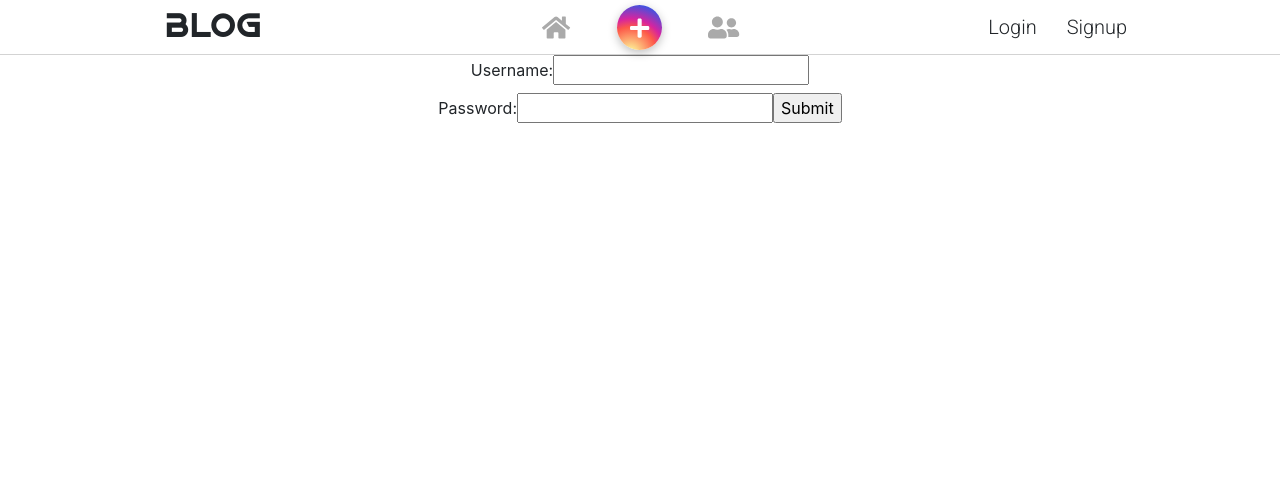
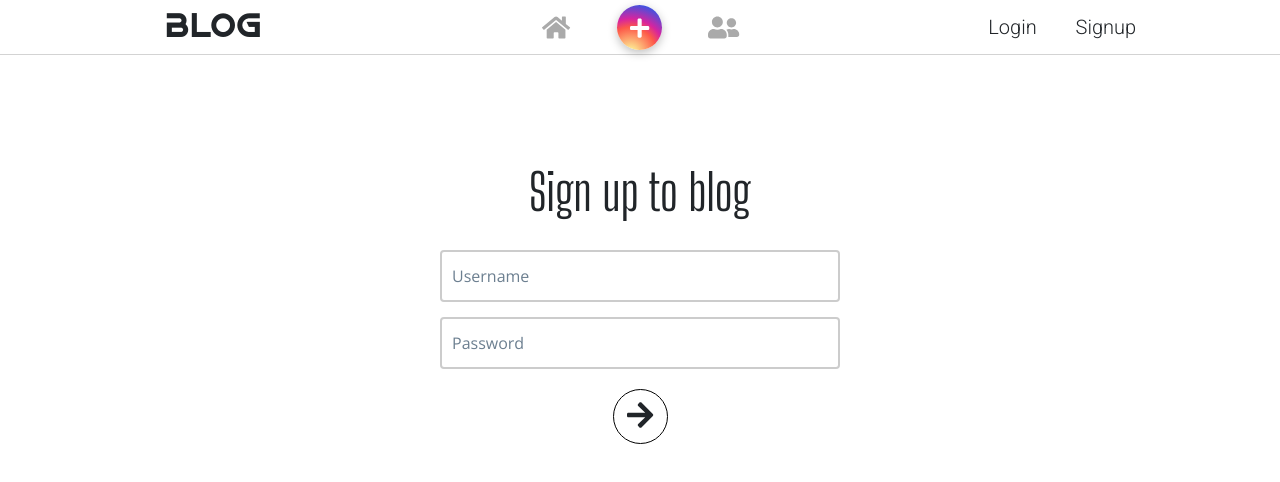
Before and after one commit to bbugday/articles-frontend, a React (Create React App) app: page /signup in a window 1280 px wide. Shown: the top 482 px of the page. Built offline with nearby package versions, Linux system fonts and the light colour scheme.

Commit message:
signup page

```diff
--- a/src/App.js
+++ b/src/App.js
@@ -1,27 +1,24 @@
 import './App.css';
 import React from 'react';
 import Navbar from './components/navbar/Navbar';
-import { BrowserRouter as Router, Switch, Route} from "react-router-dom";
+import {BrowserRouter as Router, Route} from "react-router-dom";
 import Login from './components/authentication/Login';
 import Signup from './components/authentication/Signup';
 import Home from './components/Home';
-import Create from './components/Create';
-import { Container } from "react-bootstrap";
+import Create from './components/article/Create';
 import AuthProvider from './contexts/AuthContext';
 
 export default function App() {
   return (
     <AuthProvider>
       <Router>
+          <div className="App">
             <Navbar/>
-        <Container>
-            <div className="App">
             <Route exact path="/" component = {Home}/>
             <Route path="/login" component = {Login}/>
             <Route path="/signup" component = {Signup}/>
             <Route path="/create" component = {Create}/>
           </div>
-        </Container>
       </Router>
     </AuthProvider>
 
--- a/src/components/Create.js
+++ b/src/components/article/Create.js
@@ -1,6 +1,6 @@
 import React, {useRef, useState, useContext} from "react";
 import {Card, Form, Button, Alert} from 'react-bootstrap';
-import {AuthContext} from '../contexts/AuthContext';
+import {AuthContext} from '../../contexts/AuthContext';
 
 export default function Create(props){
   const {currentUser} = useContext(AuthContext);
--- a/src/components/authentication/Login.js
+++ b/src/components/authentication/Login.js
@@ -54,4 +54,4 @@ export default function Login(props){
       }
     </div>
 	)
-}
+};
--- a/src/components/authentication/Signup.js
+++ b/src/components/authentication/Signup.js
@@ -1,15 +1,16 @@
 import React, {useState, useContext, useRef} from "react";
 import Cookies from 'universal-cookie';
 import {AuthContext} from '../../contexts/AuthContext';
+import './Signup.scss'
+import {FontAwesomeIcon} from '@fortawesome/react-fontawesome'
+import {faArrowRight} from '@fortawesome/free-solid-svg-icons'
 
-function Signup(props){
+export default function Signup(props){
   const cookies = new Cookies();
   const {currentUser, setCurrentUser} = useContext(AuthContext);
   const usernameRef = useRef();
   const passwordRef = useRef();
   const [error, setError] = useState('');
-	const [loading, setLoading] = useState(false);
-
 
   async function handleSubmit (e){
 		e.preventDefault();
@@ -17,7 +18,6 @@ function Signup(props){
 		const password = passwordRef.current.value;
 		try {
 			setError('');
-      setLoading(true);
       const res = await fetch('http://localhost:8080/signup', {
         method: 'POST',
         body: JSON.stringify({username, password}),
@@ -30,35 +30,28 @@ function Signup(props){
         setCurrentUser(data.user);
         props.history.push('/');
 			}
-			setLoading(false);
     } catch (err) {
       setError('Failed to login.');
     }
   };
 
-
-    return (
-      <form onSubmit={handleSubmit}>
-        <label>
-          Username:
-          <input
-            name="username"
-            type="text"
-            ref={usernameRef}
-            required/>
-        </label>
-        <br />
-        <label>
-          Password:
-          <input
-            name="password"
-            type="password"
-            ref={passwordRef}
-            required />
-        </label>
-        <input type="submit" value="Submit" />
-      </form>
-    )
-}
-
-export default Signup;
+  return(
+		<div>
+      {currentUser ?
+      <div className="signed-in">You are already signed in.</div>
+      :
+      <div className="Signup">
+        <div className="label">Sign up to blog</div>
+          <div>
+            <form className="signup-form" onSubmit={handleSubmit}>
+              <input name="username" type="text" placeholder="Username" ref={usernameRef} required/>
+              <input name="password" type="password" placeholder="Password" ref={passwordRef} required/>
+              <div className="submit-button" onClick={handleSubmit}><FontAwesomeIcon className="arrow-icon" icon={faArrowRight}/></div>
+              <input type="submit" className="hidden-submit" value="Submit" />
+            </form>
+          </div>
+      </div>
+      }
+    </div>
+	)
+};
--- /dev/null
+++ b/src/components/authentication/Signup.scss
@@ -0,0 +1,71 @@
+@import url('https://fonts.googleapis.com/css2?family=Big+Shoulders+Display&display=swap');
+@import url('https://fonts.googleapis.com/css2?family=Open+Sans&display=swap');
+
+.Signup{
+  display: grid;
+  margin-top: 100px;
+
+  .label{
+    font-size: 50px;
+    font-family: 'Big Shoulders Display', cursive;
+  }
+
+  .signup-form{
+    display: grid;
+    justify-items: center;
+    margin-top: 5px;
+    font-family: 'Open Sans', sans-serif;
+
+    input[type=text],input[type=password] {
+      width: 400px;
+      border: 2px solid #ccc;
+      border-radius: 4px;
+      font-size: 16px;
+      padding: 12px 0 12px 10px;
+      transition: width 0.4s ease-in-out;
+      margin-top: 15px;
+    }
+
+    input::placeholder {
+      color: #6c7f90;
+      opacity: 1;
+    }
+
+    .submit-button{
+      margin-top: 20px;
+      display:inline-block;
+      border-radius: 50%;
+      border: solid black 1px;
+      height: 55px;
+      width: 55px;
+      text-align:center;
+      .arrow-icon{
+        margin-top: 10px;
+        font-size: 30px;
+      }
+      .arrow-icon:hover{
+        color: white;
+      }
+    }
+
+    .submit-button:hover{
+      background-color: black;
+      cursor: pointer;
+    }
+
+    .submit-button:hover > .arrow-icon{
+      color: white;
+    }
+
+    .hidden-submit{
+      display: none;
+    }
+
+  }
+}
+
+.signed-in{
+  margin-top: 120px;
+  font-size: 40px;
+  font-family: 'Big Shoulders Display', cursive;
+}
--- a/src/components/navbar/Navbar.js
+++ b/src/components/navbar/Navbar.js
@@ -6,7 +6,7 @@ import {FontAwesomeIcon} from '@fortawesome/react-fontawesome'
 import {faPlus, faHome, faUserFriends} from '@fortawesome/free-solid-svg-icons'
 import {useHistory} from "react-router-dom";
 
-function Navbar(props){
+export default function Navbar(props){
 
   const {currentUser, setCurrentUser} = useContext(AuthContext);
   const cookies = new Cookies();
@@ -22,7 +22,7 @@ function Navbar(props){
       <div className="brand">BLOG</div>
       <div className="center">
         <FontAwesomeIcon onClick={()=>{history.push('/')}} className="home-icon navbar-icons" icon={faHome}/>
-        <div className="add-icon"><FontAwesomeIcon className="plus" icon={faPlus}/></div>
+        <div className="add-icon" onClick={()=>{history.push('/create')}}><FontAwesomeIcon className="plus" icon={faPlus}/></div>
         <FontAwesomeIcon className="members-icon navbar-icons" icon={faUserFriends}/>
       </div>
       {currentUser ?
@@ -38,5 +38,4 @@ function Navbar(props){
       }
     </nav>
   )
-}
-export default Navbar;
+};
```
Lines whose indentation alone changed are shown as unchanged.
